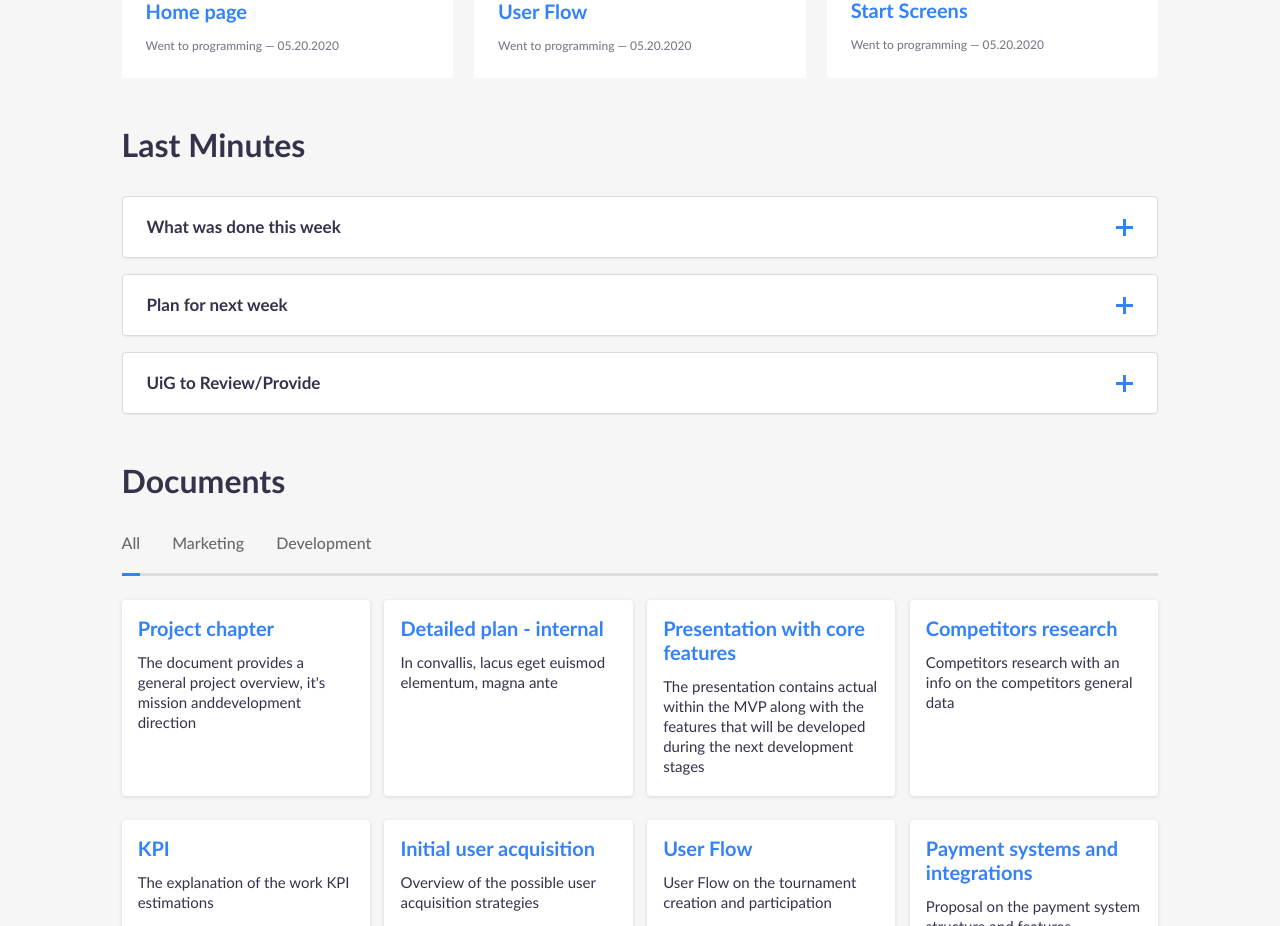
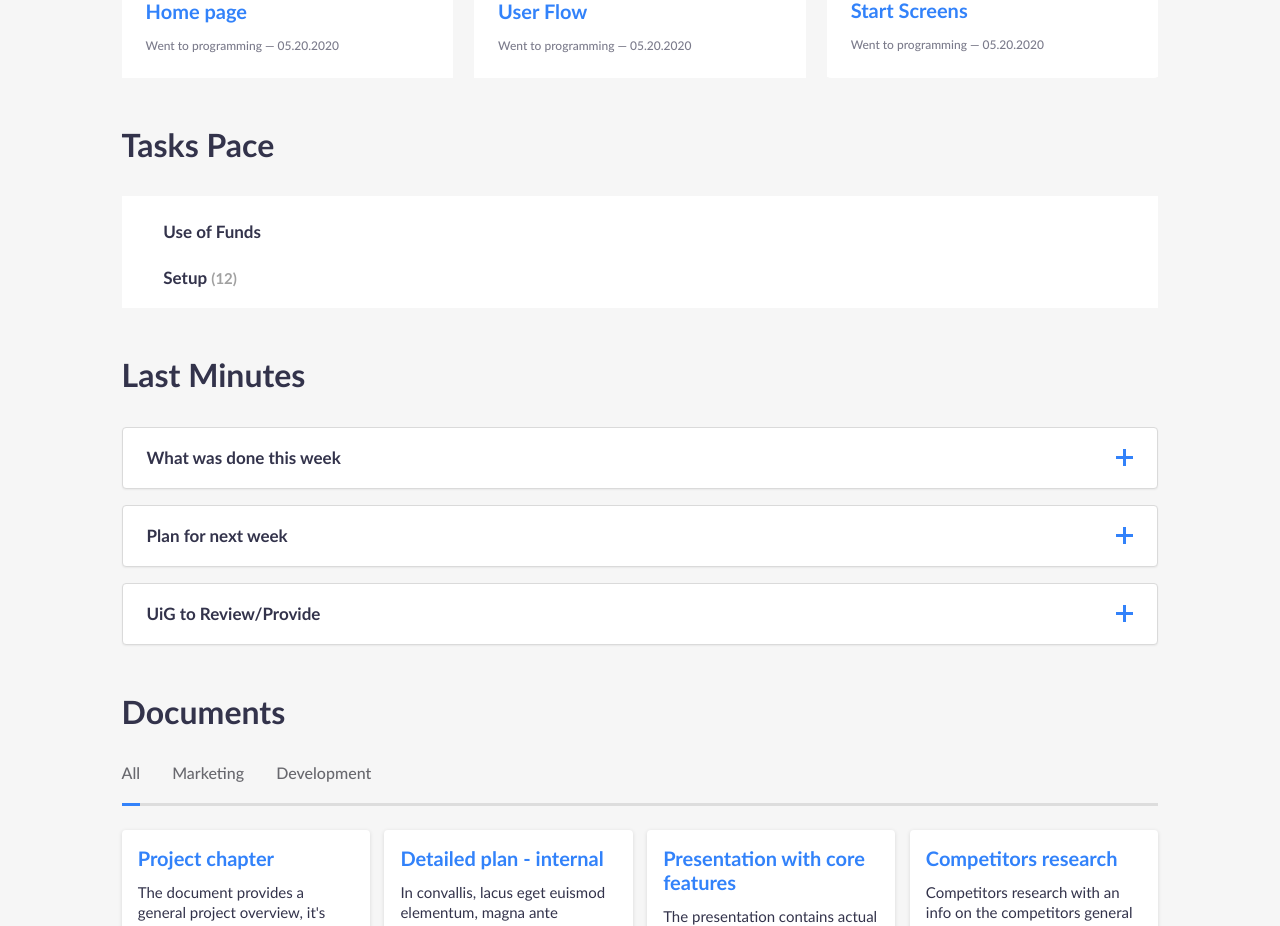
Before and after one commit to Nataly4444/UiG, a Vue app: page /#/ in a window 1280 px wide. Shown: the part 980-1906 px from the top of the page. Built offline with nearby package versions, Linux system fonts and the light colour scheme.

Commit message:
tasks pace

```diff
--- a/src/assets/css/documents.css
+++ b/src/assets/css/documents.css
@@ -123,9 +123,9 @@
         width: 100%;
         margin-top: 16px;
     }
-    .one-document:first-child {
-        margin-top: 24px;
-    }
+    /* .one-document:first-child {
+        margin-top: 20px;
+    } */
     .document-text {
         margin: 0 16px 16px 16px;
     }
--- /dev/null
+++ b/src/assets/css/taskspace.css
@@ -0,0 +1,65 @@
+.taskspace {}
+
+.tasks-container {
+    display: flex;
+    flex-direction: row;
+    background-color: #fff;
+}
+
+.tasks {
+    width: 34%;
+}
+
+.tasks-container-center {
+    width: 76.3586957%;
+    margin: 0 auto;
+}
+
+.tasks-title {
+    color: #33334B;
+    font-style: normal;
+    font-weight: bold;
+    font-size: 17px;
+    line-height: 20px;
+    margin: 26px 0;
+}
+
+.tasks-title-2 {
+    color: #33334B;
+    font-style: normal;
+    font-weight: bold;
+    font-size: 17px;
+    line-height: 20px;
+    cursor: pointer;
+    margin-bottom: 20px;
+}
+
+.tasks-title-2>span {
+    color: #A1A1A1;
+    font-style: normal;
+    font-weight: bold;
+    font-size: 15px;
+    line-height: 18px;
+}
+
+.block-with-tasks {
+    display: flex;
+    flex-direction: column;
+}
+
+.one-task {
+    color: #33334B;
+    font-style: normal;
+    font-weight: normal;
+    font-size: 15px;
+    line-height: 32px;
+    margin: 20px 0;
+}
+
+.one-task:first-child {
+    margin: 0 0 20px 0;
+}
+
+.matrix {
+    width: 66%;
+}
--- a/src/components/ForReview.vue
+++ b/src/components/ForReview.vue
@@ -3,7 +3,7 @@
     <div class="main-container">
       <div class="title">For Review <a name='forreview' style="padding-top: 180px"></a></div>
       <div class="review-container">
-        <a href="https://uig.360bound.us/plugs/images/comingsoon.jpg" class="one-review">
+        <a href="https://uig.360bound.us/plugs/homepage.html" target="_blank" class="one-review">
           <img src="../assets/img/1.jpg" class="desctop" alt="" />
           <img src="../assets/img/01-mob.jpg" class="mobile" alt="" />
           <div class="one-review-text">
@@ -14,7 +14,7 @@
             </div>
           </div>
         </a>
-        <a href="" class="one-review">
+        <a href="https://uig.360bound.us/plugs/ux.html" target="_blank" class="one-review">
           <img src="../assets/img/2.png" class="desctop" alt="" />
           <img src="../assets/img/02-mob.jpg" class="mobile" alt="" />
           <div class="one-review-text">
@@ -25,7 +25,7 @@
             </div>
           </div>
         </a>
-        <a href="" class="one-review">
+        <a href="https://uig.360bound.us/plugs/startscreens.html" target="_blank" class="one-review">
           <img src="../assets/img/3.jpg" class="desctop" alt="" />
           <img src="../assets/img/03-mob.jpg" class="mobile" alt="" />
           <div class="one-review-text">
--- /dev/null
+++ b/src/components/TasksPace.vue
@@ -0,0 +1,113 @@
+<template>
+  <div class="taskspace">
+    <div class="main-container">
+      <div class="title">Tasks Pace</div>
+      <div class="tasks-container">
+        <div class="tasks">
+          <div class="tasks-container-center">
+            <div class="tasks-title">Use of Funds</div>
+            <div class="block-with-tasks">
+            <div class="tasks-title-2" @click="show = !show">Setup <span>(12)</span></div>
+            <transition name="fade">
+                <div v-if="show" class="mini-block-with-tasks">
+                <div class="one-task" v-for="item in setup"  :key="item.task"> {{item.task}}</div>
+            </div>
+            </transition>
+
+          </div>
+          </div>
+
+        </div>
+
+        <div class="matrix"></div>
+      </div>
+    </div>
+  </div>
+</template>
+
+<script>
+export default {
+  data() {
+    return {
+        show: false,
+        setup:[
+             {  task: "Project set up"},
+            { task: "Project initiation"},
+             { task: "Planning"},
+             { task: "UX and UI"},
+             { task: "Project charter document"},
+             { task: "Customer journey map"},
+             { task: "Backend architecture document"},
+             { task: "Development approach, life cycle selection"},
+             { task: "Drafts for the payment system and virtual currency"},
+             { task: "Draft for Marketing: initial user acquisition document"},
+             { task: "Audit log"},
+             { task: "API for creating tournaments"},
+             { task: "Additional fields in user profiles according to layouts - date of birth, options like “receive notifications” (backend)"},
+             { task: "Bootstrapped frontend: integrated with Django, made authorization, demo profile and demo main"},
+             { task: "An environment for the front-end developers — deployment in one team, local backend with the latest edits and data, everything is being downloaded automatically"},
+             { task: "Player Profile, ver 1"},
+             { task: "Player History"},
+             { task: "Edit profile"},
+             { task: "Add country and birthdate"},
+             { task: "Authentification via Discord account"},
+             { task: "Linking profile to Discord account"},
+             { task: "List of player's tournaments"},
+             { task: "List of player's matches"},
+             { task: "List of player's teams"},
+             { task: "Player's settings"},
+             { task: "Team profile, ver 1"},
+             { task: "Team History"},
+             { task: "Invitation to Join team"},
+             { task: "Join team"},
+             { task: "Edit team"},
+             { task: "Delete team"},
+             { task: "Team preferences: games"},
+             { task: "Invitation to the tournament sent by the team"},
+             { task: "Game List"},
+             { task: "Games list view (grid, carousel, list)"},
+             { task: "Game Detail"},
+             { task: "Tournament Detail"},
+             { task: "Create tournament (advanced settings)"},
+             { task: "Match detail"},
+             { task: "Tournament Admin role"},
+             { task: "Tournament Leaderboard"},
+             { task: "User verification for the tournament"},
+             { task: "Edit Leaderboard"},
+             { task: "Matches Schedule"},
+             { task: "Edit matches schedule"},
+             { task: "Add stream to the tournament set up max nimber of the tournament participants"},
+             { task: "Finish tournament"},
+             { task: "List of matches in the tournament"},
+             { task: "List of tournament participants"},
+             { task: "List of teams taking part in the tournament"},
+             { task: "Tournament rules"},
+             { task: "Tournaments requests"},
+             { task: "Payment Processing"},
+             { task: "Match Self Reporting"},
+             { task: "Match score submitting and calculation"},
+             { task: "Match Dispute"},
+             { task: "Payment Transactions"},
+             { task: "Super Admin Dashboard"},
+             { task: "Game supported"},
+             { task: "Email notifications"},
+             { task: "Community building"},
+             { task: "Mobile development (iOS)"},
+             { task: "Mobile development (Android)"},
+             { task: "Security / Stability / Maintenance"},
+             { task: "API creation for gathering data from gamers platforms"},
+             { task: "When the platform is in operation"},
+             { task: "Online Events"},
+             { task: "Offline Events"},
+             { task: "Fair play"},
+             { task: "Trainings"},
+
+        ] }
+    }
+
+};
+</script>
+
+<style>
+@import "../assets/css/taskspace.css";
+</style>
--- a/src/views/Home.vue
+++ b/src/views/Home.vue
@@ -4,6 +4,7 @@
     <SubHeader />
     <Summary />
     <ForReview />
+    <TasksPace />
     <LastMinutes />
     <Documents />
 
@@ -22,6 +23,7 @@ import Header from "@/components/Header.vue";
 import SubHeader from "@/components/SubHeader.vue";
 import Summary from "@/components/Summary.vue";
 import ForReview from "@/components/ForReview.vue";
+import TasksPace from "@/components/TasksPace.vue";
 
 import LastMinutes from "@/components/LastMinutes.vue";
 import Documents from "@/components/Documents.vue";
@@ -35,6 +37,7 @@ export default {
     SubHeader,
     Summary,
     ForReview,
+    TasksPace,
 
     LastMinutes,
     Documents,
```
